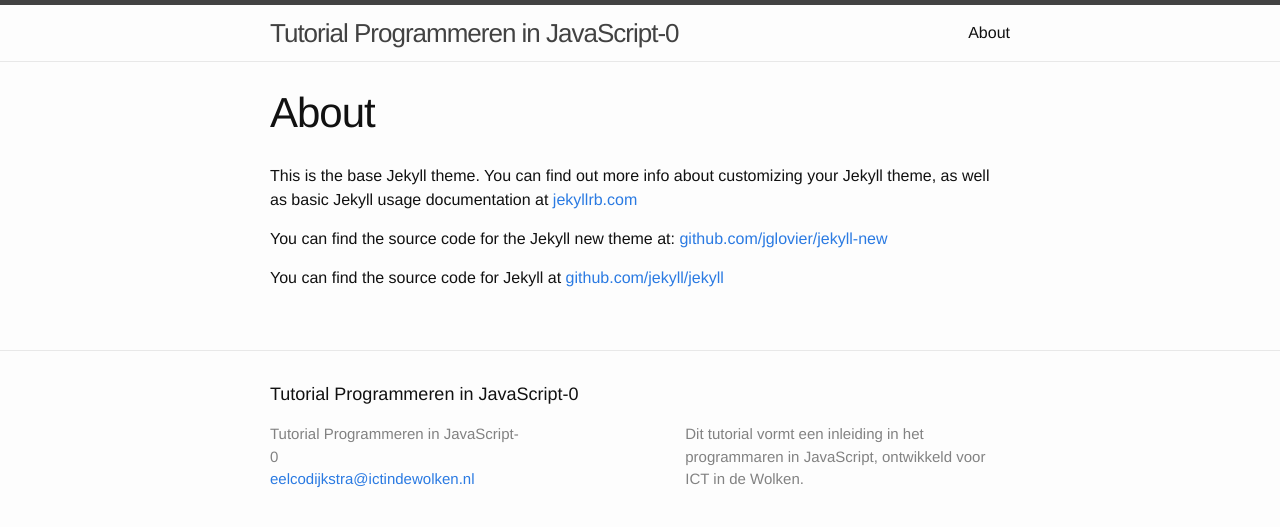
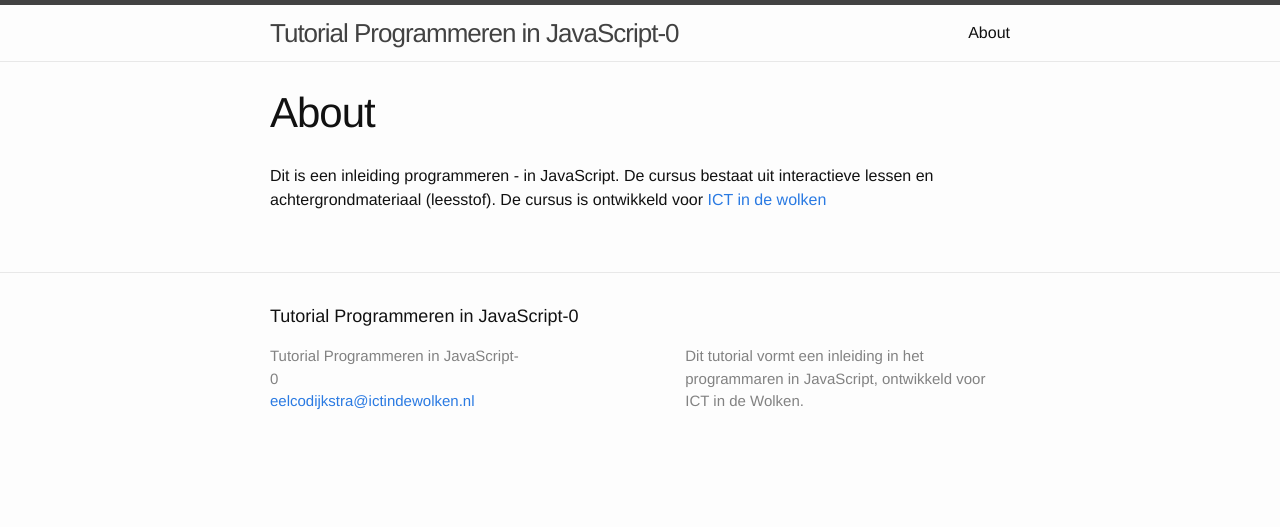
Before and after one commit to eelcodijkstra/pjs0, a Jekyll site: the page built from about.md, in a window 1280 px wide. Shown: the top 527 px of the page. Built offline with Jekyll 4.4.1, drawn with Linux system fonts in a browser that asks for light colours.

Commit message:
Update about.md

```diff
--- a/about.md
+++ b/about.md
@@ -4,8 +4,4 @@ title: About
 permalink: /about/
 ---
 
-This is the base Jekyll theme. You can find out more info about customizing your Jekyll theme, as well as basic Jekyll usage documentation at [jekyllrb.com](http://jekyllrb.com/)
-
-You can find the source code for the Jekyll new theme at: [github.com/jglovier/jekyll-new](https://github.com/jglovier/jekyll-new)
-
-You can find the source code for Jekyll at [github.com/jekyll/jekyll](https://github.com/jekyll/jekyll)
+Dit is een inleiding programmeren - in JavaScript. De cursus bestaat uit interactieve lessen en achtergrondmateriaal (leesstof). De cursus is ontwikkeld voor [ICT in de wolken](http://ictindewolken.nl)
```
